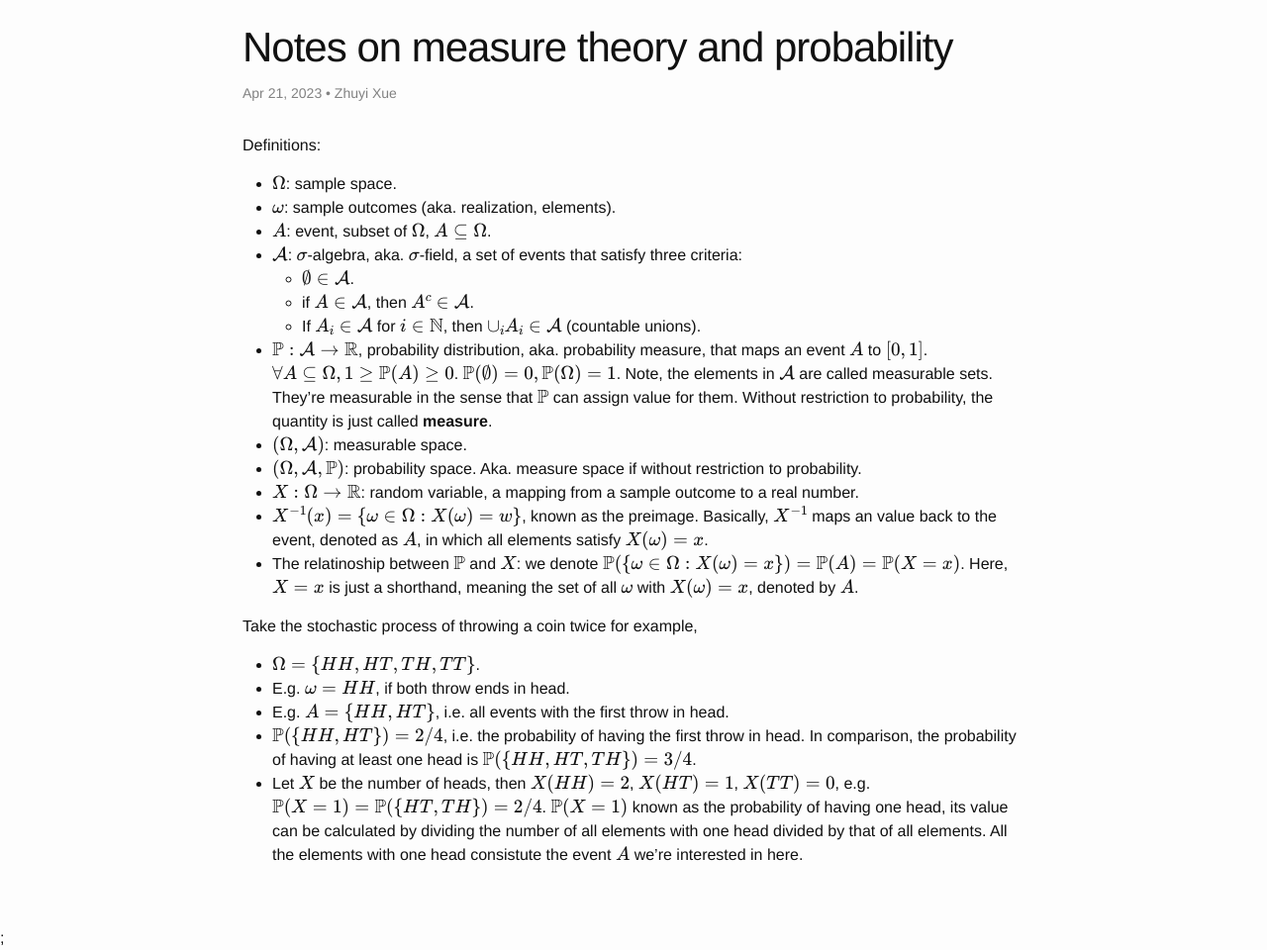
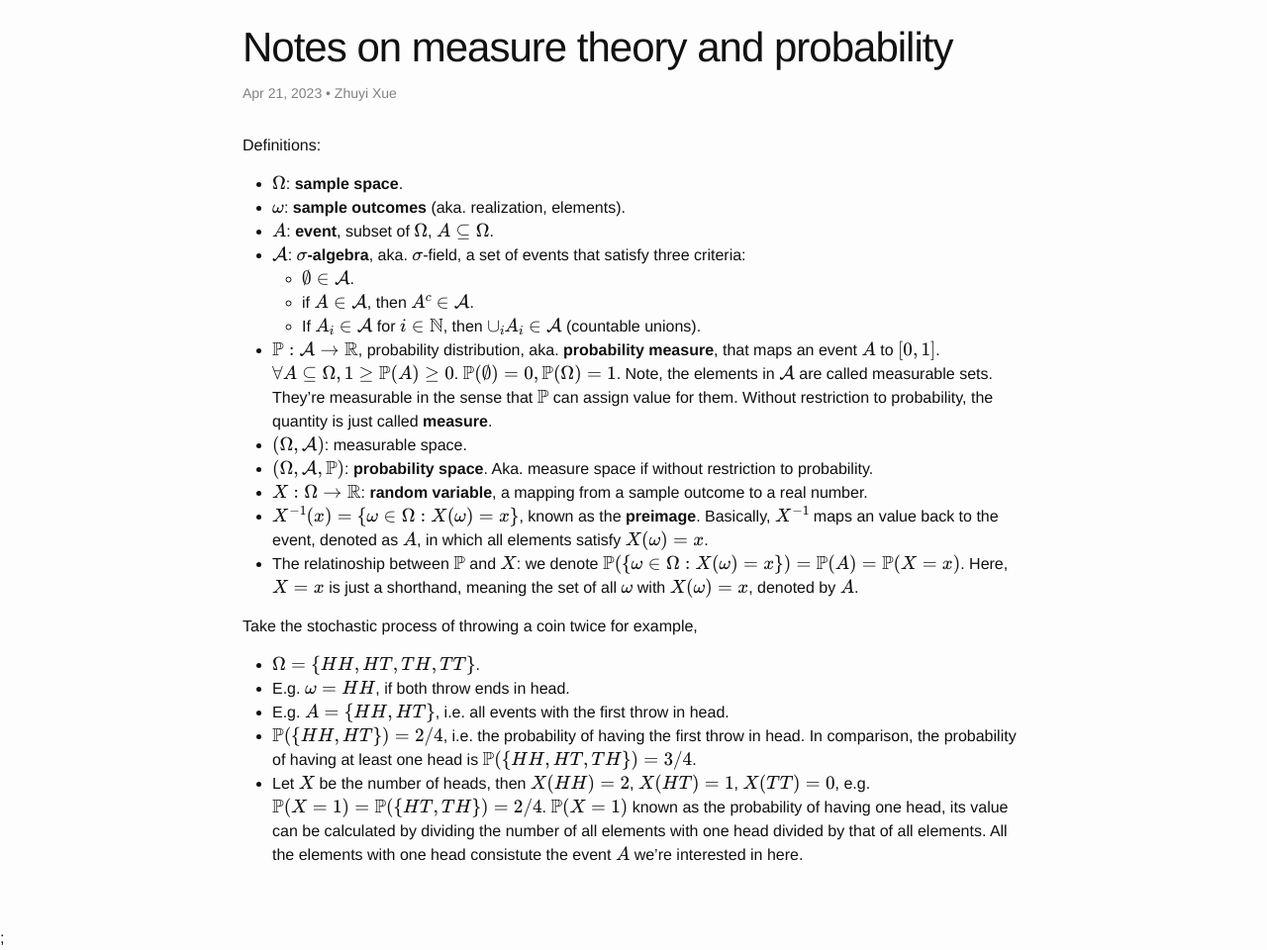
Before and after one commit to zyxue/zyxue.github.io, a Jekyll site: the page built from _posts/2023-04-21-notes-on-measure-theory-and-probability.md, in a window 1280 px wide, cut to the strip 67-1027 px from the top of the page. Shown: the whole strip at 99% size. Built offline with Jekyll 4.4.1, drawn with Linux system fonts in a browser that asks for light colours; formulas are drawn with MathJax 3; comment, search, counter and statistics services are not loaded.

```diff
--- a/_posts/2023-04-21-notes-on-measure-theory-and-probability.md
+++ b/_posts/2023-04-21-notes-on-measure-theory-and-probability.md
@@ -13,28 +13,28 @@ MathJax.Hub.Config({
 
 Definitions:
 
-* $\Omega$: sample space.
-* $\omega$: sample outcomes (aka. realization, elements).
-* $A$: event, subset of $\Omega$, $A \subseteq \Omega$.
-* $\mathcal{A}$: $\sigma$-algebra, aka. $\sigma$-field, a set of events that
+* $\Omega$: **sample space**.
+* $\omega$: **sample outcomes** (aka. realization, elements).
+* $A$: **event**, subset of $\Omega$, $A \subseteq \Omega$.
+* $\mathcal{A}$: **$\sigma$-algebra**, aka. $\sigma$-field, a set of events that
   satisfy three criteria:
   * $\emptyset \in \mathcal{A}$.
   * if $A \in \mathcal{A}$, then $A^c \in \mathcal{A}$.
   * If $A_i \in \mathcal{A}$ for $i \in \mathbb{N}$, then $\cup_i A_i \in
     \mathcal{A}$ (countable unions).
 * $\mathbb{P}: \mathcal{A} \rightarrow \mathbb{R}$, probability distribution,
-  aka. probability measure, that maps an event $A$ to $[0, 1]$. $\forall A
+  aka. **probability measure**, that maps an event $A$ to $[0, 1]$. $\forall A
   \subseteq \Omega, 1 \ge \mathbb{P}(A) \ge 0$. $\mathbb{P}(\emptyset) = 0,
   \mathbb{P}(\Omega) = 1$. Note, the elements in $\mathcal{A}$ are called
   measurable sets. They're measurable in the sense that $\mathbb{P}$ can assign
   value for them. Without restriction to probability, the quantity is just
   called **measure**.
 * $(\Omega, \mathcal{A})$: measurable space.
-* $(\Omega, \mathcal{A}, \mathbb{P})$: probability space. Aka. measure space if
+* $(\Omega, \mathcal{A}, \mathbb{P})$: **probability space**. Aka. measure space if
   without restriction to probability.
-* $X: \Omega \rightarrow \mathbb{R}$: random variable, a mapping from a sample
+* $X: \Omega \rightarrow \mathbb{R}$: **random variable**, a mapping from a sample
   outcome to a real number.
-* $$X^{-1}(x) = \{\omega \in \Omega: X(\omega) = w\}$$, known as the preimage.
+* $$X^{-1}(x) = \{\omega \in \Omega: X(\omega) = x\}$$, known as the **preimage**.
   Basically, $X^{-1}$ maps an value back to the event, denoted as $A$, in which
   all elements satisfy $X(\omega) = x$.
 * The relatinoship between $\mathbb{P}$ and $X$: we denote $$\mathbb{P}(\{
```
